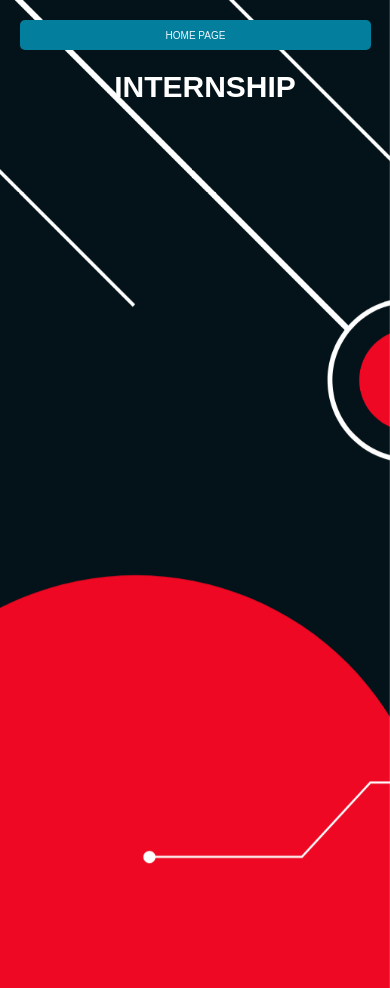
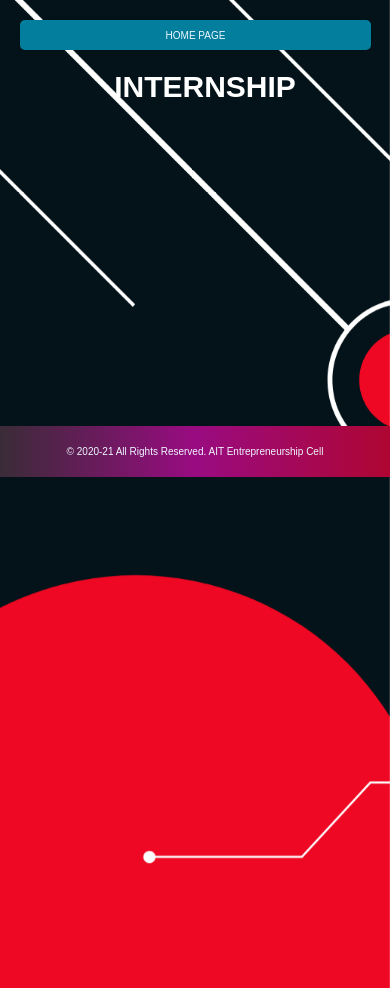
Before and after one commit to Brax-1/aitecellInternship, a PHP site: page /html/internship.php in a window 390 px wide. Run offline with PHP 8.4, Linux system fonts and the light colour scheme; data that the repository does not hold is empty.

Commit message:
footer changes

```diff
--- a/css/internship.css
+++ b/css/internship.css
@@ -25,6 +25,7 @@
     display: grid;
     grid-template-columns: repeat(4, 1fr);
     width: 80%;
+    margin-bottom: 50px;
     grid-gap: 2%;
 }
 .card{
@@ -264,3 +265,24 @@
 
 
 }
+
+@media (max-width:500px){
+
+.card-wrapper{
+
+    margin-bottom: 100px;
+
+}
+
+
+}
+@media (max-width:350px){
+
+.card-wrapper{
+
+    margin-bottom: 200px;
+
+}
+
+
+}
--- a/html/internship.php
+++ b/html/internship.php
@@ -36,7 +36,9 @@
 </div>
 <?php } ?>
 </div>
-
+<footer class="foot">
+© 2020-21 All Rights Reserved. AIT Entrepreneurship Cell
+</footer>
 </section>
 
 
```
